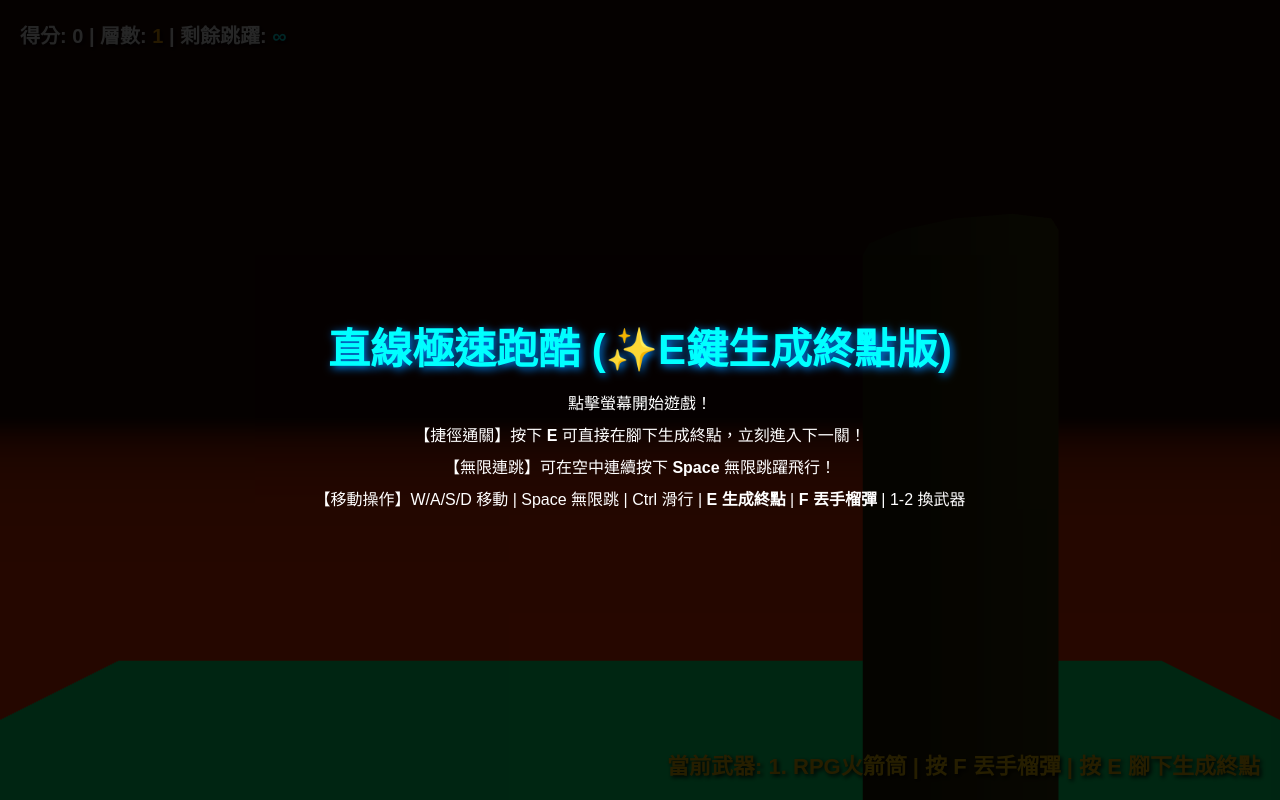
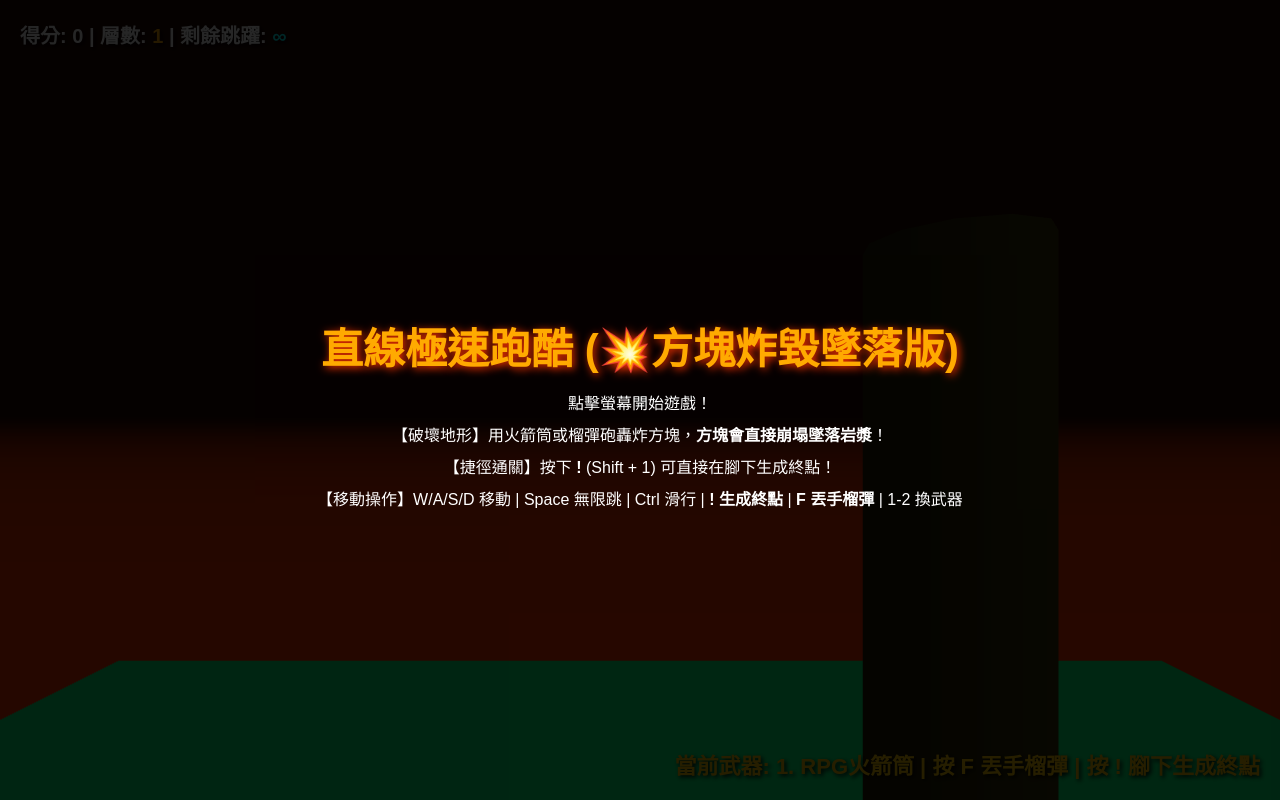
Before and after one commit to kevinkevinkevin945/kevin, a plain HTML site: page 跑庫.html in a window 1280 px wide. Drawn offline with nearby package versions, Linux system fonts and the light colour scheme; animation ran at ten frames a second.

Commit message:
Update 跑庫.html

```diff
--- a/跑庫.html
+++ b/跑庫.html
@@ -3,7 +3,7 @@
 <head>
     <meta charset="UTF-8">
     <meta name="viewport" content="width=device-width, initial-scale=1.0">
-    <title>3D 直線極速懸空跑酷 (E鍵生成終點版)</title>
+    <title>3D 直線極速懸空跑酷 (方塊炸毀墜落版)</title>
     <style>
         body { margin: 0; overflow: hidden; font-family: Arial, sans-serif; user-select: none; background-color: #000; }
         #crosshair { position: absolute; top: 50%; left: 50%; width: 8px; height: 8px; margin-top: -4px; margin-left: -4px; border-radius: 50%; background-color: rgba(255, 255, 255, 0.8); border: 2px solid rgba(0, 0, 0, 0.5); pointer-events: none; z-index: 10; }
@@ -11,7 +11,7 @@
         #wind-warning { position: absolute; top: 60px; left: 50%; transform: translateX(-50%); color: #ff3333; font-size: 26px; font-weight: bold; text-shadow: 2px 2px 8px #ff0000; display: none; pointer-events: none; z-index: 10; }
         #weapon-status { position: absolute; bottom: 20px; right: 20px; color: #ffcc00; font-size: 22px; font-weight: bold; text-shadow: 2px 2px 4px #000; pointer-events: none; z-index: 10; }
         #instructions { position: absolute; top: 0; left: 0; width: 100%; height: 100%; background-color: rgba(0, 0, 0, 0.85); display: flex; flex-direction: column; justify-content: center; align-items: center; color: #fff; z-index: 20; cursor: pointer; }
-        #instructions h1 { font-size: 42px; margin-bottom: 10px; color: #00ffff; text-shadow: 2px 2px 8px #0088ff; }
+        #instructions h1 { font-size: 42px; margin-bottom: 10px; color: #ffaa00; text-shadow: 2px 2px 8px #ff3300; }
         #instructions p { font-size: 16px; margin: 4px 0; }
     </style>
     <script src="https://cdnjs.cloudflare.com/ajax/libs/three.js/r128/three.min.js"></script>
@@ -27,14 +27,14 @@
         剩餘跳躍: <span id="jumps-left" style="color: #00ffff;">∞</span>
     </div>
     <div id="wind-warning">⚠️ 警報：高空強烈熱浪陣風吹襲中！</div>
-    <div id="weapon-status">當前武器: 1. RPG火箭筒 | 按 F 丟手榴彈 | 按 E 腳下生成終點</div>
+    <div id="weapon-status">當前武器: 1. RPG火箭筒 | 按 F 丟手榴彈 | 按 ! 腳下生成終點</div>
 
     <div id="instructions">
-        <h1>直線極速跑酷 (✨E鍵生成終點版)</h1>
+        <h1>直線極速跑酷 (💥方塊炸毀墜落版)</h1>
         <p>點擊螢幕開始遊戲！</p>
-        <p>【捷徑通關】按下 <b>E</b> 可直接在腳下生成終點，立刻進入下一關！</p>
-        <p>【無限連跳】可在空中連續按下 <b>Space</b> 無限跳躍飛行！</p>
-        <p>【移動操作】W/A/S/D 移動 | Space 無限跳 | Ctrl 滑行 | <b>E 生成終點</b> | <b>F 丟手榴彈</b> | 1-2 換武器</p>
+        <p>【破壞地形】用火箭筒或榴彈砲轟炸方塊，<b>方塊會直接崩塌墜落岩漿</b>！</p>
+        <p>【捷徑通關】按下 <b>!</b> (Shift + 1) 可直接在腳下生成終點！</p>
+        <p>【移動操作】W/A/S/D 移動 | Space 無限跳 | Ctrl 滑行 | <b>! 生成終點</b> | <b>F 丟手榴彈</b> | 1-2 換武器</p>
     </div>
 
     <script>
@@ -70,6 +70,7 @@
         let respawnPosition = new THREE.Vector3(0, 4, 0);
 
         const obstacles = [];
+        const fallingPlatforms = []; // 正在墜落的方塊
         const movingPlatforms = [];
         const laserWalls = [];
         const barrels = [];
@@ -83,7 +84,7 @@
 
         const weaponList = ['rpg', 'grenadeLauncher'];
         const weaponNames = {
-            'rpg': '1. RPG火箭筒 (火箭跳)',
+            'rpg': '1. RPG火箭筒 (炸毀平台)',
             'grenadeLauncher': '2. 0.1s超速榴彈砲 (狂轟超推力)'
         };
 
@@ -156,10 +157,11 @@
 
         function buildLinearTrack(level) {
             obstacles.forEach(obs => scene.remove(obs));
+            fallingPlatforms.forEach(fp => scene.remove(fp.mesh));
             laserWalls.forEach(l => scene.remove(l));
             barrels.forEach(b => scene.remove(b.mesh));
             boulders.forEach(b => scene.remove(b.mesh));
-            obstacles.length = 0; movingPlatforms.length = 0; laserWalls.length = 0; barrels.length = 0; boulders.length = 0;
+            obstacles.length = 0; fallingPlatforms.length = 0; movingPlatforms.length = 0; laserWalls.length = 0; barrels.length = 0; boulders.length = 0;
             if (rewardCrystal) scene.remove(rewardCrystal);
 
             hudLevel.textContent = level;
@@ -169,7 +171,7 @@
                 new THREE.MeshLambertMaterial({ color: 0x00ffff })
             );
             startPlat.position.set(0, 2, 0);
-            startPlat.userData = { type: 'checkpoint' };
+            startPlat.userData = { type: 'checkpoint', isIndestructible: true };
             scene.add(startPlat);
             obstacles.push(startPlat);
 
@@ -247,7 +249,7 @@
                 new THREE.MeshLambertMaterial({ color: 0xffdd00 })
             );
             topPlat.position.set(0, currentY + 2.0, currentZ);
-            topPlat.userData = { type: 'normal' };
+            topPlat.userData = { type: 'normal', isIndestructible: true };
             scene.add(topPlat);
             obstacles.push(topPlat);
 
@@ -309,6 +311,28 @@
                 playerVelocity.addScaledVector(pushDir, knockbackForce * Math.max(falloff, 0.5));
             }
 
+            // 炸毀方塊機制：半徑內方塊轉為墜落狀態
+            for (let i = obstacles.length - 1; i >= 0; i--) {
+                const obs = obstacles[i];
+                if (obs.userData.isIndestructible) continue; // 起點終點不被炸毀
+
+                if (obs.position.distanceTo(epicenter) <= radius + 1.5) {
+                    obstacles.splice(i, 1); // 移出碰撞障礙物陣列
+
+                    // 若是移動平台，也從移動清單移除
+                    const mIdx = movingPlatforms.indexOf(obs);
+                    if (mIdx !== -1) movingPlatforms.splice(mIdx, 1);
+
+                    // 加入墜落動畫陣列
+                    fallingPlatforms.push({
+                        mesh: obs,
+                        fallSpeed: 2.0 + Math.random() * 5.0,
+                        rotSpeedX: (Math.random() - 0.5) * 4.0,
+                        rotSpeedZ: (Math.random() - 0.5) * 4.0
+                    });
+                }
+            }
+
             for (let i = barrels.length - 1; i >= 0; i--) {
                 const b = barrels[i];
                 if (b.mesh.position.distanceTo(epicenter) <= radius) {
@@ -347,10 +371,15 @@
 
         function onKeyDown(e) {
             if (!controls.isLocked || isGameOver) return;
+
+            if (e.key === '!') {
+                spawnGoalAtPlayerFeet();
+                return;
+            }
+
             switch (e.code) {
                 case 'KeyW': moveForward = true; break; case 'KeyS': moveBackward = true; break;
                 case 'KeyA': moveLeft = true; break; case 'KeyD': moveRight = true; break;
-                case 'KeyE': spawnGoalAtPlayerFeet(); break; // 按 E 腳下生成終點
                 case 'KeyF': throwGrenade(); break;
                 case 'ControlLeft': case 'ControlRight':
                     if (moveForward || moveBackward || moveLeft || moveRight) startSlide();
@@ -361,7 +390,7 @@
                     playerVelocity.y = 14.5;
                     if (isSliding) cancelSlide();
                     break;
-                case 'Digit1': selectWeapon(0); break;
+                case 'Digit1': if (!e.shiftKey) selectWeapon(0); break;
                 case 'Digit2': selectWeapon(1); break;
             }
         }
@@ -381,7 +410,7 @@
         function selectWeapon(index) {
             currentWeaponIndex = index; const selectedKey = weaponList[index];
             Object.keys(weaponMeshes).forEach(key => weaponMeshes[key].visible = (key === selectedKey));
-            weaponStatus.textContent = "當前武器: " + weaponNames[selectedKey] + " | 按 F 丟手榴彈 | 按 E 腳下生成終點";
+            weaponStatus.textContent = "當前武器: " + weaponNames[selectedKey] + " | 按 F 丟手榴彈 | 按 ! 腳下生成終點";
         }
 
         function tryShoot() {
@@ -441,6 +470,21 @@
                     if (b.mesh.position.x > b.maxX || b.mesh.position.x < b.minX) b.dir *= -1;
                 });
 
+                // 方塊墜落物理動畫
+                for (let i = fallingPlatforms.length - 1; i >= 0; i--) {
+                    const fp = fallingPlatforms[i];
+                    fp.fallSpeed += GRAVITY * delta * 0.8;
+                    fp.mesh.position.y -= fp.fallSpeed * delta;
+                    fp.mesh.rotation.x += fp.rotSpeedX * delta;
+                    fp.mesh.rotation.z += fp.rotSpeedZ * delta;
+
+                    // 掉入岩漿下移除
+                    if (fp.mesh.position.y <= -10.0) {
+                        scene.remove(fp.mesh);
+                        fallingPlatforms.splice(i, 1);
+                    }
+                }
+
                 windTimer += delta;
                 if (windTimer > 8.0) {
                     isWindActive = Math.random() < 0.5; windTimer = 0;
@@ -497,7 +541,6 @@
                     respawnAtCheckpoint();
                 }
 
-                // 觸碰終點水晶判定
                 if (rewardCrystal && playerObj.position.distanceTo(rewardCrystal.position) < 3.0) {
                     score += 300;
                     hudScore.textContent = score;
```
